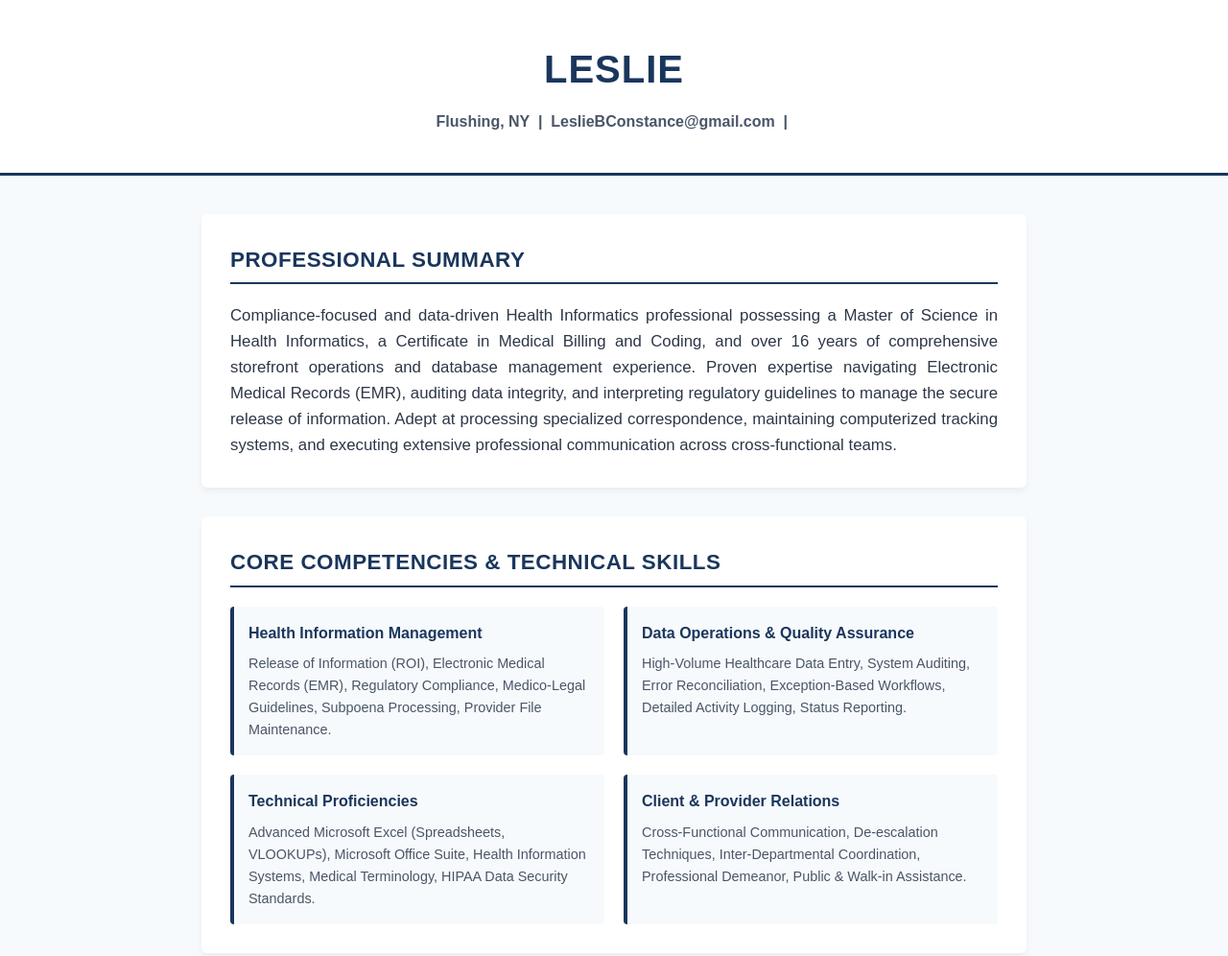
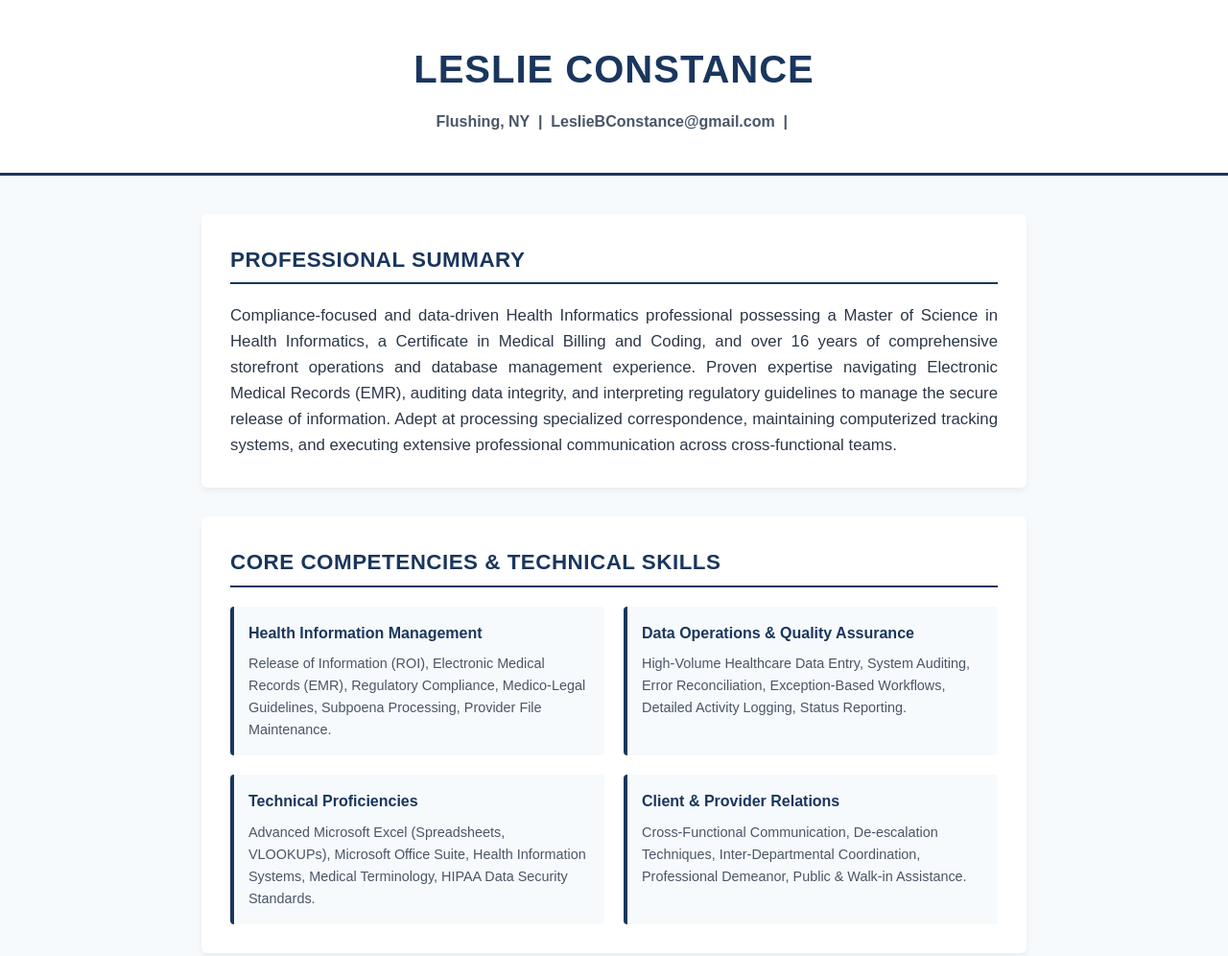
Before and after one commit to LeslieB01/RESUME, a plain HTML site: page index.html in a window 1280 px wide. Shown: the top 996 px of the page at 96% size. Drawn offline with Linux system fonts and the light colour scheme.

Commit message:
Update header name from 'LESLIE' to 'LESLIE CONSTANCE'

```diff
--- a/index.html
+++ b/index.html
@@ -186,7 +186,7 @@
 
     <header>
         <div class="header-container">
-            <h1>LESLIE</h1>
+            <h1>LESLIE CONSTANCE</h1>
             <p>Flushing, NY &nbsp;|&nbsp; LeslieBConstance@gmail.com &nbsp;|&nbsp;</p>
         </div>
     </header>
```
